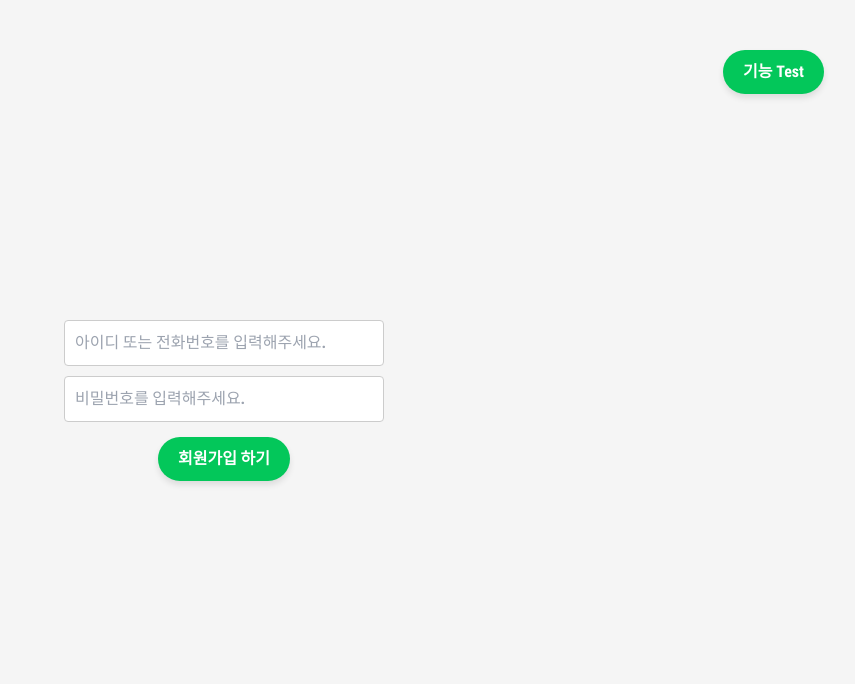
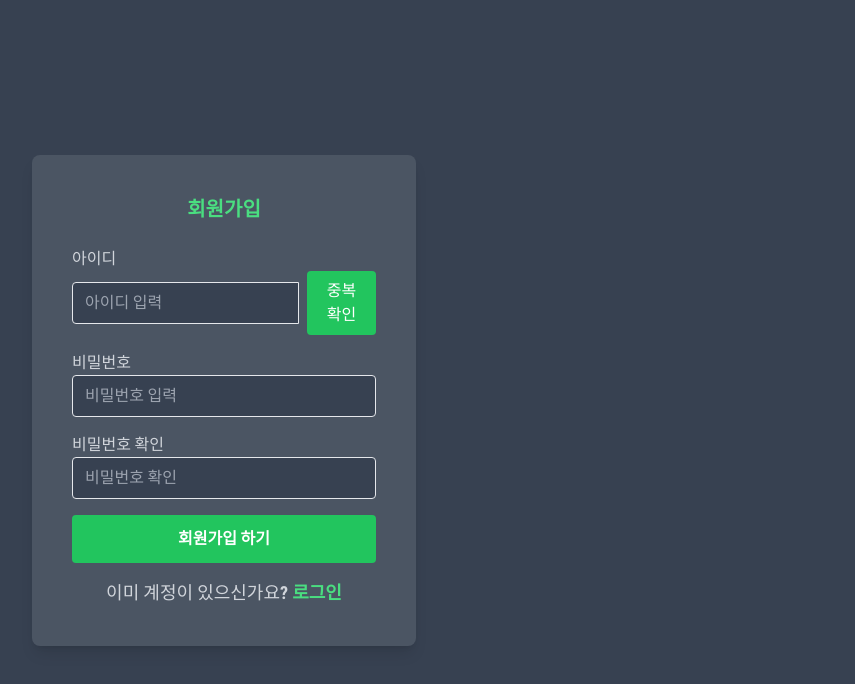
Before and after one commit to Cansur/notebackfront, a React (Create React App) app: page /register in a window 1280 px wide. Shown: the top 684 px of the page, without its empty margins (416-1271 px from the left). Built offline with nearby package versions, Linux system fonts and the light colour scheme.

Commit message:
로그인 및 회원가입 페이지 수정

```diff
--- a/package.json
+++ b/package.json
@@ -8,11 +8,14 @@
     "@testing-library/user-event": "^13.5.0",
     "@uiw/react-md-editor": "^4.0.5",
     "axios": "^1.7.9",
+    "cross-env": "^7.0.3",
+    "framer-motion": "^12.4.7",
     "http-proxy-middleware": "^3.0.3",
     "react": "^18.3.1",
     "react-dom": "^18.3.1",
     "react-router-dom": "^7.1.1",
     "react-scripts": "5.0.1",
+    "react-toastify": "^11.0.5",
     "web-vitals": "^2.1.4"
   },
   "scripts": {
--- a/src/App.js
+++ b/src/App.js
@@ -24,3 +24,6 @@ const App = () => {
 }
 
 export default App;
+
+
+// npm install --save react-toastify  (알림창
--- a/src/router/Login/Login.js
+++ b/src/router/Login/Login.js
@@ -15,9 +15,9 @@ const Login = () => {
       password: formData.get('password'),
     };
 
-    if(localStorage.getItem('token') != null){
-      console.log('Token removed:', localStorage.getItem('token'));
-      localStorage.removeItem('token');
+    if (localStorage.getItem('access') != null) {
+      console.log('Token removed:', localStorage.getItem('access'));
+      localStorage.removeItem('access');
     }
 
     try {
@@ -39,32 +39,38 @@ const Login = () => {
   };
 
   return (
-    <div className="fixed w-full h-full flex items-center text-center bg-neutral-100">
-      <Link className="absolute top-10 right-10 naver-login-button" to="/test">기능 Test</Link>
-      <div className="middle block m-auto w-80">
+    <div className="flex items-center justify-center min-h-screen bg-gray-700">
+      <div className="bg-gray-600 p-10 rounded-lg shadow-lg w-96 text-center">
+        <h2 className="text-green-400 text-xl font-bold mb-6">로그인</h2>
         <form onSubmit={onSubmit}>
+          <div className="mb-4">
             <input
               type="text"
               name="username"
-            className="w-full input-box"
+              className="w-full px-3 py-2 border rounded focus:outline-none focus:ring-2 focus:ring-green-400 bg-gray-700 text-white"
               placeholder="아이디 또는 전화번호"
               required
             />
+          </div>
+          <div className="mb-4">
             <input
               type="password"
               name="password"
-            className="w-full input-box"
+              className="w-full px-3 py-2 border rounded focus:outline-none focus:ring-2 focus:ring-green-400 bg-gray-700 text-white"
               placeholder="비밀번호"
               required
             />
-          <button type="submit" className="naver-login-button">
+          </div>
+          <button
+            type="submit"
+            className="w-full py-3 bg-green-500 text-white rounded hover:bg-green-600 font-bold"
+          >
             로그인
           </button>
         </form>
-        <p className="text-base">
-          <Link to="/register">회원가입</Link>
-          {/* <p>{accessToken}</p> */}
-        </p>
+        <div className="mt-4">
+          <p className="text-gray-300">아직 계정이 없으신가요? <Link to="/register" className="text-green-400 font-bold">회원가입</Link></p>
+        </div>
       </div>
     </div>
   );
--- a/src/router/Register/Register.js
+++ b/src/router/Register/Register.js
@@ -1,62 +1,152 @@
 import { Link, useNavigate } from 'react-router-dom';
 import React, { useState } from 'react';
 import axios from 'axios';
+import { ToastContainer, toast } from "react-toastify";
+import "react-toastify/dist/ReactToastify.css";
 
 const Register = () => {
   const navigate = useNavigate();
-  const [message, setMessage] = useState(''); // 상태 변수 추가
+  const [username, setUsername] = useState('');
+  const [isUsernameAvailable, setIsUsernameAvailable] = useState(null);
+  const [password, setPassword] = useState('');
+  const [confirmPassword, setConfirmPassword] = useState('');
+  const [passwordMatch, setPasswordMatch] = useState(true);
 
-  // 회원가입 버튼 기능
+  const checkUsername = async () => {
+    if (!username.trim()) {
+      toast.warn('아이디를 입력해주세요.');
+      setIsUsernameAvailable(null);
+      return;
+    }
+
+    try {
+      const response = await axios.get(`/api/check-username?username=${username}`);
+      setIsUsernameAvailable(response.data.available);
+      if (response.data.available) {
+        toast.success('사용 가능한 아이디입니다.');
+      } else {
+        toast.error('이미 사용 중인 아이디입니다.');
+      }
+    } catch (error) {
+      console.log(error);
+      toast.error('아이디 중복 체크 중 오류가 발생했습니다.');
+      setIsUsernameAvailable(false);
+    }
+  };
+
+  const handlePasswordChange = (e) => {
+    setPassword(e.target.value);
+    setPasswordMatch(e.target.value === confirmPassword);
+  };
+
+  const handleConfirmPasswordChange = (e) => {
+    setConfirmPassword(e.target.value);
+    setPasswordMatch(password === e.target.value);
+  };
+
   const onSubmit = async (event) => {
-    event.preventDefault(); // 폼 기본 제출 방지
+    event.preventDefault();
 
-    const formData = new FormData(event.target);
-    const data = {
-      username: formData.get('username'),
-      password: formData.get('password'),
-    };
+    if (!isUsernameAvailable) {
+      toast.error('이미 사용 중인 아이디입니다.');
+      return;
+    }
+
+    if (!passwordMatch) {
+      toast.error('비밀번호가 일치하지 않습니다.');
+      return;
+    }
+
+    const data = { username, password };
 
     try {
       const response = await axios.post('/api/join', JSON.stringify(data), {
-        headers: {
-          'Content-Type': 'application/json', // JSON 형식으로 전송
-        },
+        headers: { 'Content-Type': 'application/json' },
       });
 
       console.log('Signup success:', response.data);
-      setMessage('회원가입이 정상적으로 되었습니다.'); // 성공 메시지 표시
-      setTimeout(() => navigate('/'), 2000); // 2초 후 로그인 페이지로 이동
+      toast.success('회원가입이 정상적으로 완료되었습니다.');
+      setTimeout(() => navigate('/'), 2000);
     } catch (error) {
-      console.error('Signup failed:', error);
-      setMessage('회원가입에 실패했습니다. 다시 시도해주세요.'); // 실패 메시지 표시
+      console.log(error);
+      toast.error('회원가입에 실패했습니다. 다시 시도해주세요.');
     }
   };
 
   return (
-    <div className="fixed w-full h-full flex items-center text-center bg-neutral-100">
-      <Link className="absolute top-10 right-10 naver-login-button" to="/test">기능 Test</Link>
-      <div className="middle block m-auto w-80">
+    <div className="flex items-center justify-center min-h-screen bg-gray-700">
+      <div className="bg-gray-600 p-10 rounded-lg shadow-lg w-96">
+        <h2 className="text-green-400 text-xl font-bold text-center mb-6">회원가입</h2>
         <form onSubmit={onSubmit}>
+          <div className="mb-4">
+            <label className="block text-gray-300">아이디</label>
+            <div className="flex items-center">
             <input
               type="text"
-            name="username"
-            className="w-full input-box"
-            placeholder="아이디 또는 전화번호를 입력해주세요."
+              className="w-full px-3 py-2 border rounded-l focus:outline-none focus:ring-2 focus:ring-green-400 bg-gray-700 text-white mr-2"
+              placeholder="아이디 입력"
+              value={username}
+              onChange={(e) => setUsername(e.target.value)}
               required
             />
+            <button
+              type="button"
+              className="px-3 py-2 bg-green-500 text-white rounded hover:bg-green-600"
+              onClick={checkUsername}
+            >
+              중복 확인
+            </button>
+            </div>
+            {isUsernameAvailable === false && <p className="text-red-500 text-sm">이미 사용 중인 아이디입니다.</p>}
+            {isUsernameAvailable === true && <p className="text-green-400 text-sm">사용 가능한 아이디입니다.</p>}
+          </div>
+
+          <div className="mb-4">
+            <label className="block text-gray-300">비밀번호</label>
             <input
               type="password"
-            name="password"
-            className="w-full input-box"
-            placeholder="비밀번호를 입력해주세요."
+              className="w-full px-3 py-2 border rounded focus:outline-none focus:ring-2 focus:ring-green-400 bg-gray-700 text-white"
+              placeholder="비밀번호 입력"
+              value={password}
+              onChange={handlePasswordChange}
               required
             />
-          <button type="submit" className="naver-login-button">
+          </div>
+
+          <div className="mb-4">
+            <label className="block text-gray-300">비밀번호 확인</label>
+            <input
+              type="password"
+              className="w-full px-3 py-2 border rounded focus:outline-none focus:ring-2 focus:ring-green-400 bg-gray-700 text-white"
+              placeholder="비밀번호 확인"
+              value={confirmPassword}
+              onChange={handleConfirmPasswordChange}
+              required
+            />
+            {!passwordMatch && <p className="text-red-500 text-sm">비밀번호가 일치하지 않습니다.</p>}
+          </div>
+
+          <button
+            type="submit"
+            className="w-full py-3 bg-green-500 text-white rounded hover:bg-green-600 font-bold"
+          >
             회원가입 하기
           </button>
         </form>
-        {message && <p className="mt-4 text-green-500">{message}</p>} {/* 메시지 표시 */}
+        <div className="text-center mt-4">
+          <p className="text-gray-300">이미 계정이 있으신가요? <Link to="/" className="text-green-400 font-bold">로그인</Link></p>
         </div>
+      </div>
+      <ToastContainer
+        position="top-center"
+        autoClose={3000}
+        hideProgressBar
+        newestOnTop
+        closeOnClick
+        pauseOnHover
+        draggable
+        theme="dark"
+      />
     </div>
   );
 };
```
Also changed, not shown: src/App.css (line endings or trailing spaces), 1 other file (tests, documents, lock files or other folders). Lines whose indentation alone changed are shown as unchanged.
